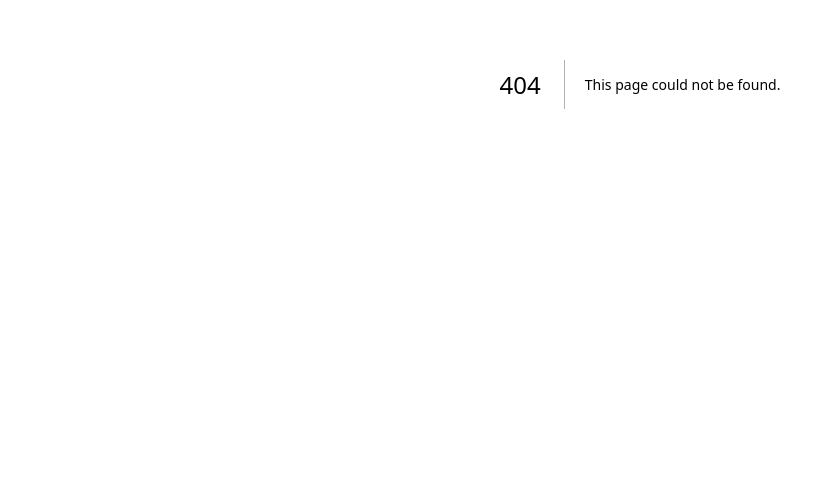
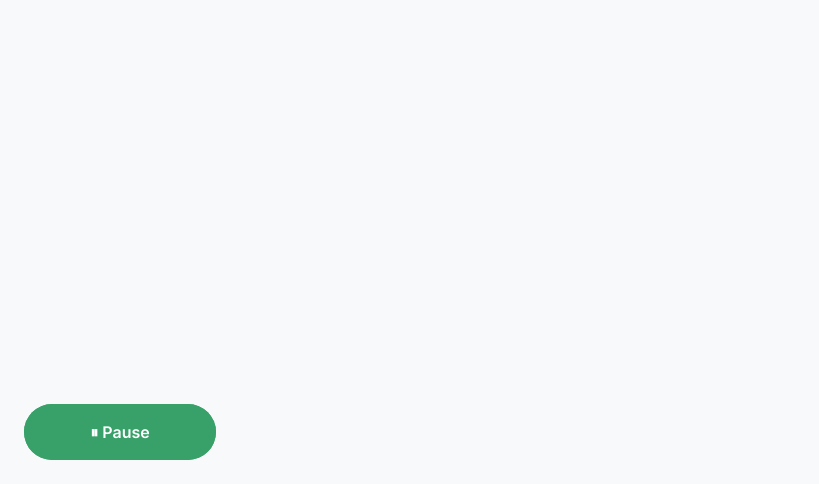
Before and after one commit to gathrean/aloean, a Next.js app: page /components/AudioPlayer in a window 1280 px wide. Before the commit this address had no page. Shown: the part 316-800 px from the top of the page, without its empty margins (0-819 px from the left). Built offline with nearby package versions, Linux system fonts and the light colour scheme.

Commit message:
Added an audio player

```diff
--- /dev/null
+++ b/app/components/AudioPlayer/page.tsx
@@ -0,0 +1,43 @@
+'use client';
+
+import "../../globals.css";
+import "./style.css";
+
+import { useEffect, useRef, useState } from 'react';
+
+export default function AudioPlayer() {
+    const audioRef = useRef<HTMLAudioElement | null>(null);
+    const [isPlaying, setIsPlaying] = useState(false);
+
+    useEffect(() => {
+        const audio = new Audio('/music.mp3'); // 🎵 Change to your music file
+        audio.loop = true; // Ensure it loops
+        audioRef.current = audio;
+
+        // Auto-play when component mounts
+        audio.play().then(() => setIsPlaying(true)).catch(() => setIsPlaying(false));
+
+        return () => {
+            audio.pause();
+            audio.src = ''; // Clean up memory
+        };
+    }, []);
+
+    const togglePlay = () => {
+        if (!audioRef.current) return;
+        if (isPlaying) {
+            audioRef.current.pause();
+        } else {
+            audioRef.current.play();
+        }
+        setIsPlaying(!isPlaying);
+    };
+
+    return (
+        <div className="audio-player text-white">
+            <button onClick={togglePlay} className="font-bold">
+                {isPlaying ? '⏸ Pause' : '▶️ Play'}
+            </button>
+        </div>
+    );
+}
--- /dev/null
+++ b/app/components/AudioPlayer/style.css
@@ -0,0 +1,7 @@
+.audio-player {
+    position: fixed;
+    bottom: 1rem;
+    left: 1rem;
+    border-radius: 0.5rem;
+    padding: 0.5rem;
+}
--- a/app/layout.tsx
+++ b/app/layout.tsx
@@ -1,8 +1,9 @@
 import type { Metadata } from "next";
-import { Inter } from "next/font/google";  // ✅ Import Google font properly
+import { Inter } from "next/font/google";
 import "./globals.css";
+import AudioPlayer from './components/AudioPlayer/page';
 
-const inter = Inter({ subsets: ["latin"], weight: ["400", "600"] });  // ✅ Load weights
+const inter = Inter({ subsets: ["latin"], weight: ["400", "600"] });
 
 export const metadata: Metadata = {
   title: "AloEan",
@@ -24,6 +25,7 @@ export default function RootLayout({
       </head>
       <body className={`${inter.className} antialiased`}>
         {children}
+        <AudioPlayer />
       </body>
     </html>
   );
```
Also changed, not shown: 1 other file (tests, documents, lock files or other folders).
